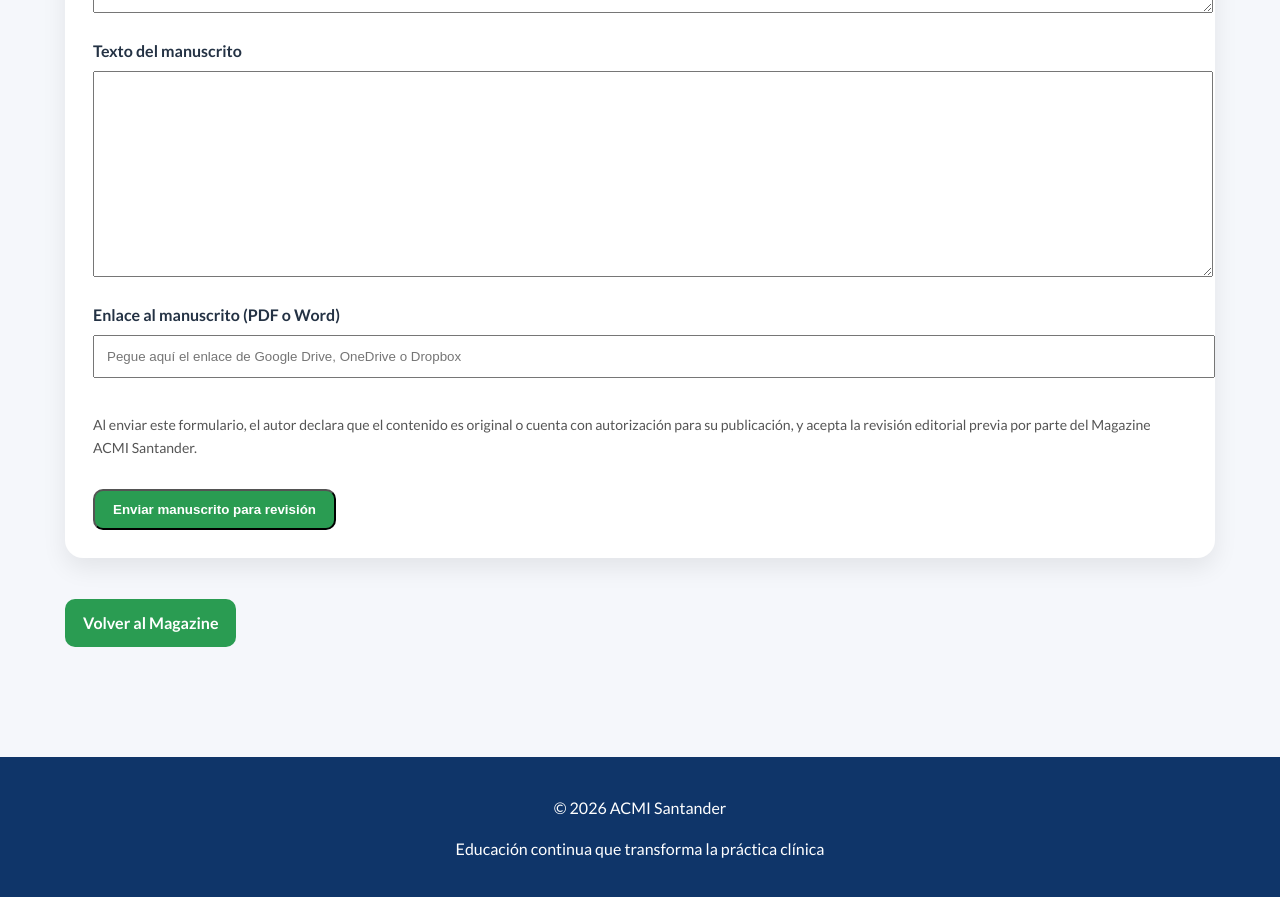
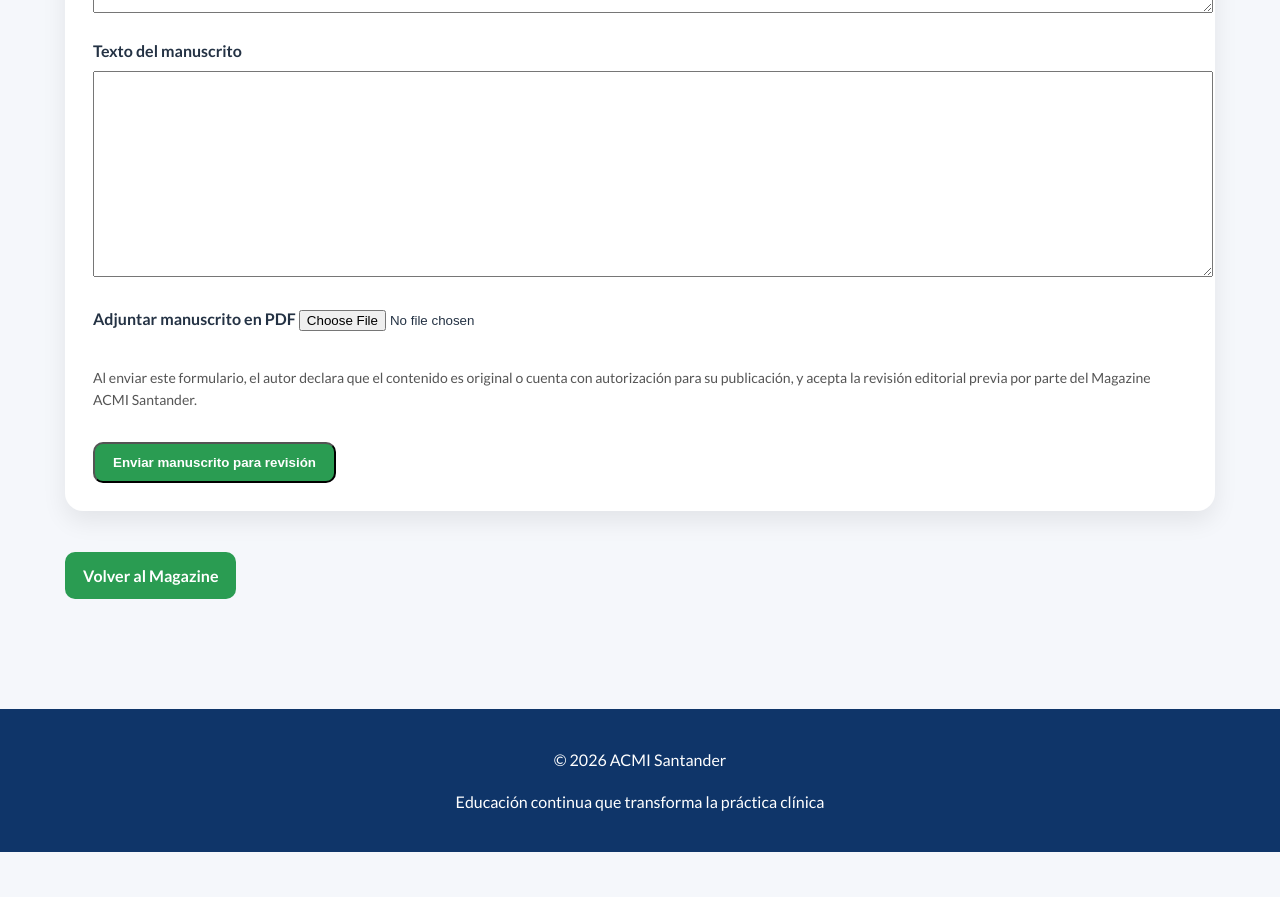
Before and after one commit to Acmisantander/Acmisantander, a Jekyll site: the page built from magazine/enviar-manuscrito.html, in a window 1280 px wide and 900 px high, scrolled down 1056 px. Shown: the top 897 px of the window. Built offline with Jekyll 4.4.1, drawn with Linux system fonts in a browser that asks for light colours; after the commit the page ends 1908 px from its top, so only the background shows below that.

Commit message:
Update enviar-manuscrito.html

```diff
--- a/magazine/enviar-manuscrito.html
+++ b/magazine/enviar-manuscrito.html
@@ -15,13 +15,12 @@ permalink: /magazine/enviar-manuscrito/
 El manuscrito será revisado por el equipo editorial antes de su publicación.
 </p>
 
-  <form action="https://formsubmit.co/santanderacmi@gmail.com" method="POST">
+<form action="https://formsubmit.co/santanderacmi@gmail.com" method="POST" enctype="multipart/form-data">
 
 <input type="hidden" name="_subject" value="Nuevo manuscrito enviado al Magazine ACMI Santander">
 <input type="hidden" name="_captcha" value="false">
 <input type="hidden" name="_template" value="table">
 
-    <!-- redirección después de enviar -->
 <input type="hidden" name="_next" value="https://acmisantander.github.io/Acmisantander/magazine/">
 
 <label><strong>Nombre completo del autor</strong></label>
@@ -52,10 +51,8 @@ permalink: /magazine/enviar-manuscrito/
 <label><strong>Texto del manuscrito</strong></label>
 <textarea name="Texto_del_manuscrito" rows="12" style="width:100%; padding:12px; margin:8px 0 18px;"></textarea>
 
-    <label><strong>Enlace al manuscrito (PDF o Word)</strong></label>
-    <input type="url" name="Enlace_manuscrito"
-           placeholder="Pegue aquí el enlace de Google Drive, OneDrive o Dropbox"
-           style="width:100%; padding:12px; margin:8px 0 22px;">
+<label><strong>Adjuntar manuscrito en PDF</strong></label>
+<input type="file" name="attachment" accept=".pdf" required style="margin:8px 0 22px;">
 
 <p style="font-size:14px; color:#555;">
 Al enviar este formulario, el autor declara que el contenido es original o cuenta con autorización para su publicación,
```
Lines whose indentation alone changed are shown as unchanged.
